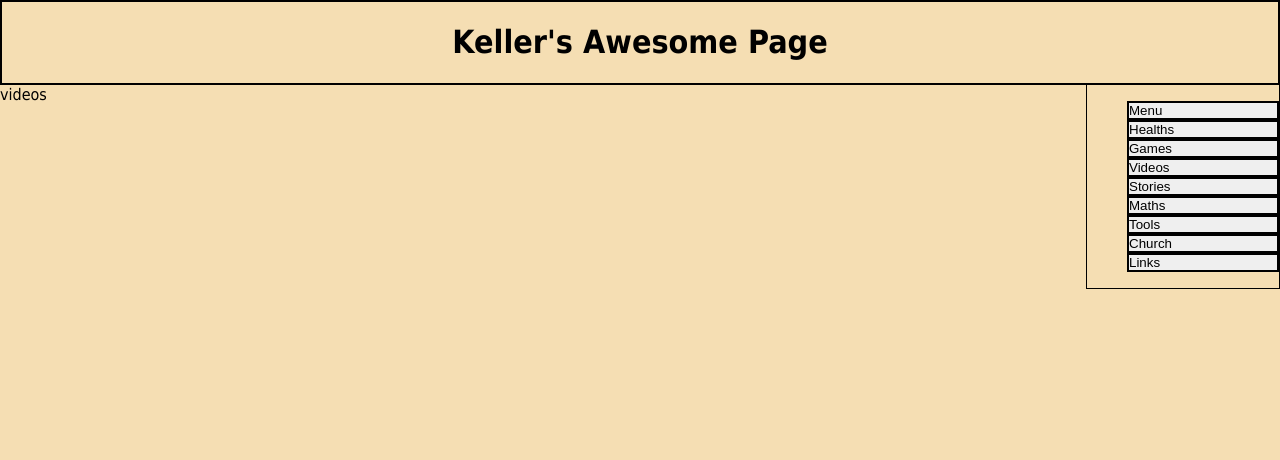
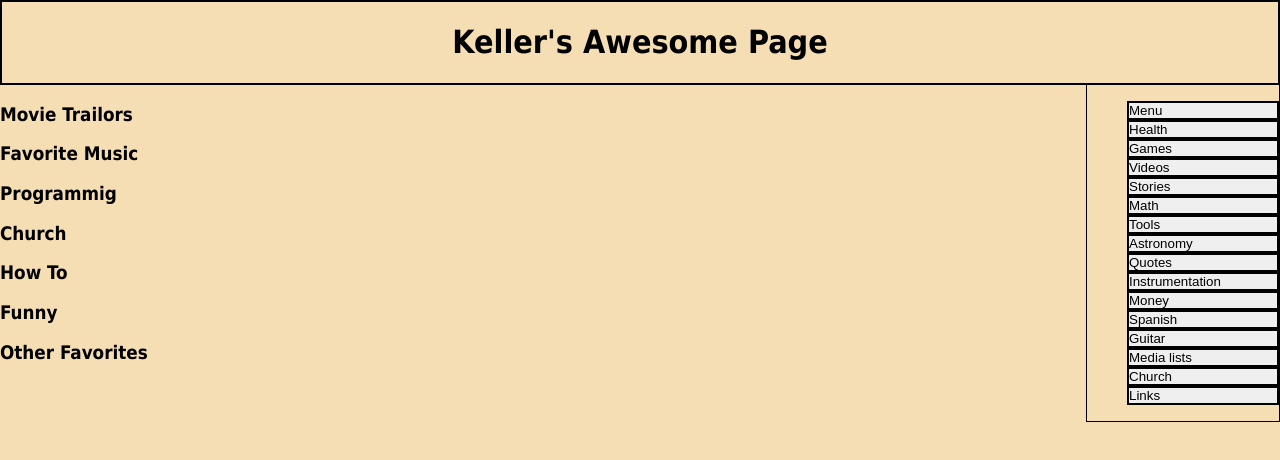
Before and after one commit to jigpuf/kellers, a React (Create React App) app: page / in a window 1280 px wide. Both pictures are taken after a click on the button "Videos". Shown: the top 460 px of the page. Built offline with nearby package versions, Linux system fonts and the light colour scheme.

Commit message:
added categoies

```diff
--- a/src/App.js
+++ b/src/App.js
@@ -23,12 +23,19 @@ class App extends Component {
         <aside className="sideMenu">
           <ul>
             <li><button>Menu</button></li>
-            <li><button>Healths</button></li>
+            <li><button>Health</button></li>
             <li><button>Games</button></li>
             <li><button onClick={this.openTab('videos')}>Videos</button></li>
             <li><button>Stories</button></li>
-            <li><button>Maths</button></li>
+            <li><button>Math</button></li>
             <li><button>Tools</button></li>
+            <li><button>Astronomy</button></li>
+            <li><button>Quotes</button></li>
+            <li><button>Instrumentation</button></li>
+            <li><button>Money</button></li>
+            <li><button>Spanish</button></li>
+            <li><button>Guitar</button></li>
+            <li><button>Media lists</button></li>
             <li><button onClick={this.openTab('church')}>Church</button></li>
             <li><button onClick={this.openTab('links')}>Links</button></li>
           </ul>
--- a/src/components/videos.js
+++ b/src/components/videos.js
@@ -3,7 +3,15 @@ import React from 'react';
 class Videos extends React.Component {
   render () {
     return (
-      <div>videos</div>
+      <div>
+      <h3>Movie Trailors</h3>
+      <h3>Favorite Music</h3>
+      <h3>Programmig</h3>
+      <h3>Church</h3>
+      <h3>How To</h3>
+      <h3>Funny</h3>
+      <h3>Other Favorites</h3>
+      </div>
     );
   }
 }
```
